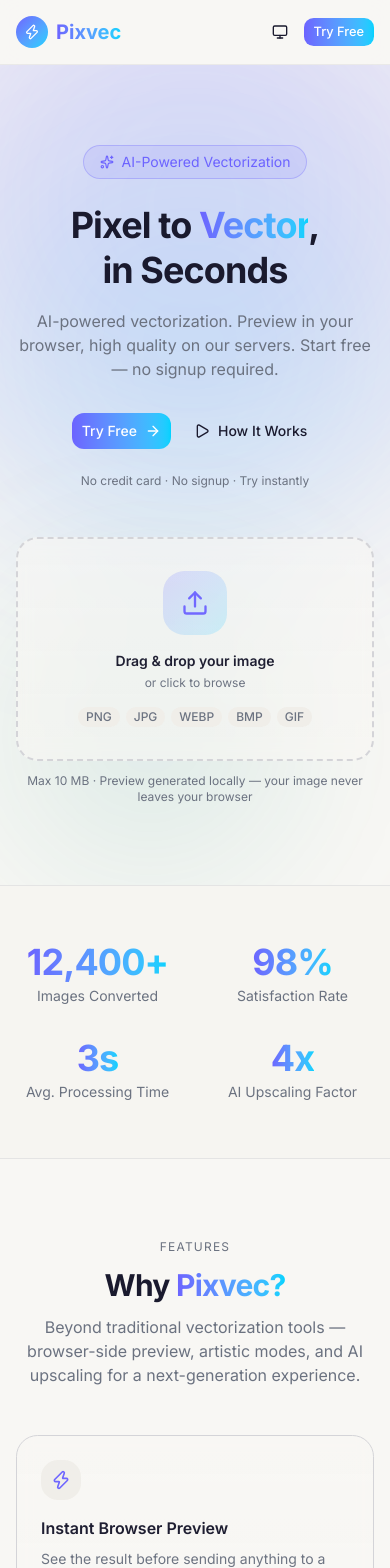
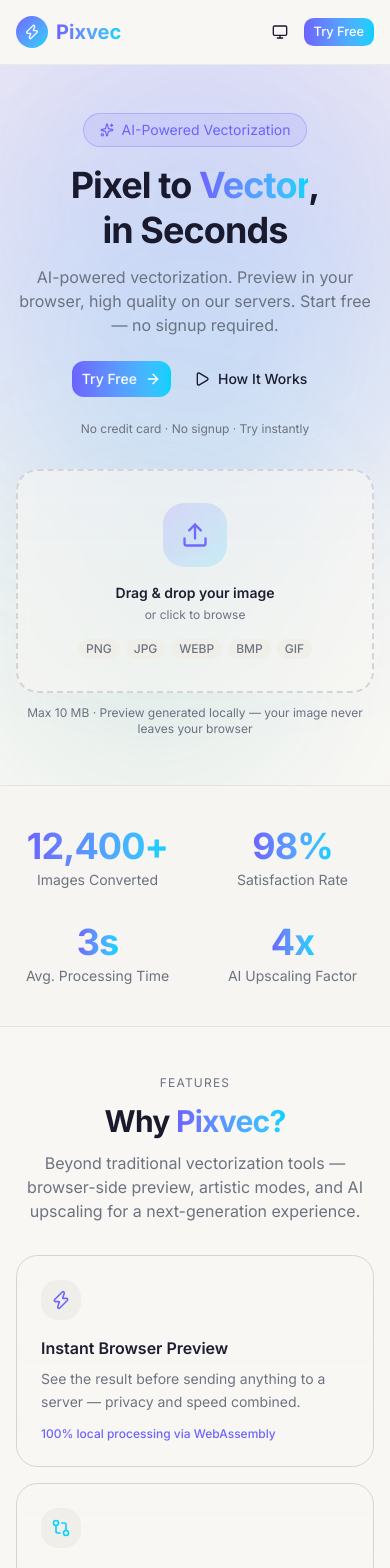
Before and after one commit to ademkr/pixvec, a Next.js app: page / in a window 390 px wide. Shown: the top 1568 px of the page. Built offline with nearby package versions, Linux system fonts and the light colour scheme.

Commit message:
fix: reduce mobile spacing across all sections

```diff
--- a/components/features/BeforeAfterDemo.tsx
+++ b/components/features/BeforeAfterDemo.tsx
@@ -39,7 +39,7 @@
   const USE_REAL_IMAGES = false;
 
   return (
-    <section id="compare" className="py-20 sm:py-28 bg-muted/20">
+    <section id="compare" className="py-12 sm:py-20 lg:py-28 bg-muted/20">
       <div className="mx-auto max-w-4xl px-4 sm:px-6">
 
         {/* Başlık */}
@@ -48,7 +48,7 @@
           whileInView={{ opacity: 1, y: 0 }}
           viewport={{ once: true, margin: "-60px" }}
           transition={{ duration: 0.5 }}
-          className="mb-12 text-center"
+          className="mb-8 sm:mb-12 text-center"
         >
           <p className="mb-3 text-xs uppercase tracking-widest text-muted-foreground">
             Live Comparison
--- a/components/features/FeaturesGrid.tsx
+++ b/components/features/FeaturesGrid.tsx
@@ -126,7 +126,7 @@
 
 export function FeaturesGrid() {
   return (
-    <section id="features" className="py-20 sm:py-28">
+    <section id="features" className="py-12 sm:py-20 lg:py-28">
       <div className="mx-auto max-w-6xl px-4 sm:px-6">
 
         {/* Başlık */}
@@ -135,7 +135,7 @@
           whileInView={{ opacity: 1, y: 0 }}
           viewport={{ once: true, margin: "-60px" }}
           transition={{ duration: 0.5 }}
-          className="mb-12 text-center"
+          className="mb-8 sm:mb-12 text-center"
         >
           <p className="mb-3 text-xs uppercase tracking-widest text-muted-foreground">
             Features
--- a/components/features/Hero.tsx
+++ b/components/features/Hero.tsx
@@ -34,7 +34,7 @@
   }
 
   return (
-    <section className="relative overflow-hidden py-20 sm:py-28 lg:py-36">
+    <section className="relative overflow-hidden py-12 sm:py-20 lg:py-28">
       {/* Gradient mesh arka plan */}
       <div className="pointer-events-none absolute inset-0 -z-10">
         <div className="absolute -top-40 left-1/2 h-[600px] w-[600px] -translate-x-1/2 rounded-full bg-brand-purple/20 blur-[120px]" />
@@ -43,7 +43,7 @@
       </div>
 
       <div className="mx-auto max-w-6xl px-4 sm:px-6">
-        <div className="flex flex-col items-center gap-12 lg:flex-row lg:gap-16">
+        <div className="flex flex-col items-center gap-8 sm:gap-12 lg:flex-row lg:gap-16">
           {/* Sol: Metin */}
           <div className="flex-1 text-center lg:text-left">
             {/* Badge */}
@@ -51,7 +51,7 @@
               initial={{ opacity: 0, y: 12 }}
               animate={{ opacity: 1, y: 0 }}
               transition={{ duration: 0.4 }}
-              className="mb-6 inline-flex items-center gap-2 rounded-full border border-brand-purple/30 bg-brand-purple/10 px-4 py-1.5 text-sm text-brand-purple"
+              className="mb-4 inline-flex items-center gap-2 rounded-full border border-brand-purple/30 bg-brand-purple/10 px-4 py-1.5 text-sm text-brand-purple"
             >
               <Sparkles className="h-3.5 w-3.5" />
               AI-Powered Vectorization
@@ -62,7 +62,7 @@
               initial={{ opacity: 0, y: 16 }}
               animate={{ opacity: 1, y: 0 }}
               transition={{ duration: 0.5, delay: 0.05 }}
-              className="mb-4 text-4xl font-bold leading-tight tracking-tight sm:text-5xl lg:text-6xl"
+              className="mb-3 text-4xl font-bold leading-tight tracking-tight sm:text-5xl lg:text-6xl"
             >
               Pixel to{" "}
               <span className="bg-gradient-to-r from-brand-purple to-brand-cyan bg-clip-text text-transparent">
@@ -77,7 +77,7 @@
               initial={{ opacity: 0, y: 16 }}
               animate={{ opacity: 1, y: 0 }}
               transition={{ duration: 0.5, delay: 0.1 }}
-              className="mb-8 max-w-xl text-base text-muted-foreground sm:text-lg lg:mx-0"
+              className="mb-6 max-w-xl text-base text-muted-foreground sm:text-lg lg:mx-0"
             >
               AI-powered vectorization. Preview in your browser, high quality on
               our servers. Start free — no signup required.
--- a/components/features/Pricing.tsx
+++ b/components/features/Pricing.tsx
@@ -83,7 +83,7 @@
 
 export function Pricing() {
   return (
-    <section id="pricing" className="py-20 sm:py-28">
+    <section id="pricing" className="py-12 sm:py-20 lg:py-28">
       <div className="mx-auto max-w-6xl px-4 sm:px-6">
 
         {/* Başlık */}
@@ -92,7 +92,7 @@
           whileInView={{ opacity: 1, y: 0 }}
           viewport={{ once: true, margin: "-60px" }}
           transition={{ duration: 0.5 }}
-          className="mb-12 text-center"
+          className="mb-8 sm:mb-12 text-center"
         >
           <p className="mb-3 text-xs uppercase tracking-widest text-muted-foreground">
             Pricing
--- a/components/features/SocialProof.tsx
+++ b/components/features/SocialProof.tsx
@@ -49,7 +49,7 @@
 
 export function SocialProof() {
   return (
-    <section className="border-y border-border/50 bg-muted/30 py-14">
+    <section className="border-y border-border/50 bg-muted/30 py-10 sm:py-14">
       <div className="mx-auto max-w-6xl px-4 sm:px-6">
 
         {/* İstatistikler */}
```
